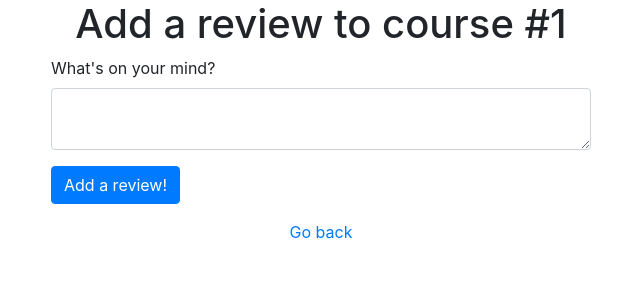
After one commit to mmmaaatttttt/more_flask_r16, a Flask app: page /courses/1/reviews/new in a window 1280 px wide. The commit adds this page. Shown: the top 300 px of the page, without its empty margins (319-959 px from the left). Run offline with Flask 2, Linux system fonts and the light colour scheme; some libraries are stand-ins or nearby versions.

Commit message:
adding reviews functionality

```diff
--- a/app.py
+++ b/app.py
@@ -1,5 +1,5 @@
 from flask import Flask, request, redirect, render_template
-from models import db, connect_db, Course
+from models import db, connect_db, Course, Review
 
 app = Flask(__name__)
 app.config['SQLALCHEMY_DATABASE_URI'] = 'postgresql:///school'
@@ -40,3 +40,21 @@ def course_new():
     """ Show form for adding a course. """
 
     return render_template("course_new.html")
+
+
+@app.route("/courses/<int:course_id>/reviews/new")
+def reviews_new(course_id):
+    """ Show form for adding a review to a course. """
+
+    return render_template("review_new.html", course_id=course_id)
+
+
+@app.route("/courses/<int:course_id>/reviews", methods=["POST"])
+def reviews_create(course_id):
+    """ Show form for adding a review to a course. """
+
+    new_review = Review(body=request.form.get("body"), course_id=course_id)
+    db.session.add(new_review)
+    db.session.commit()
+
+    return redirect("/courses")
--- /dev/null
+++ b/templates/review_new.html
@@ -0,0 +1,16 @@
+{% extends 'base.html' %} {% block title %}Add a course{% endblock %} {% block
+  content %}
+  <div class="row flex-column align-items-center">
+    <h1>Add a review to course #{{ course_id }}</h1>
+    <div class="col-6">
+      <form action="/courses/{{course_id}}/reviews" method="POST">
+        <div class="form-group">
+          <label for="body">What's on your mind?</label>
+          <textarea class="form-control" id="body" name="body"></textarea>
+        </div>
+        <button type="submit" class="btn btn-primary mb-3">Add a review!</button>
+      </form>
+    </div>
+    <a href="/courses">Go back</a>
+  </div>
+  {% endblock %}
```
Also changed, not shown: models.py (+14 -0 lines), templates/course_index.html (+12 -0 lines).
